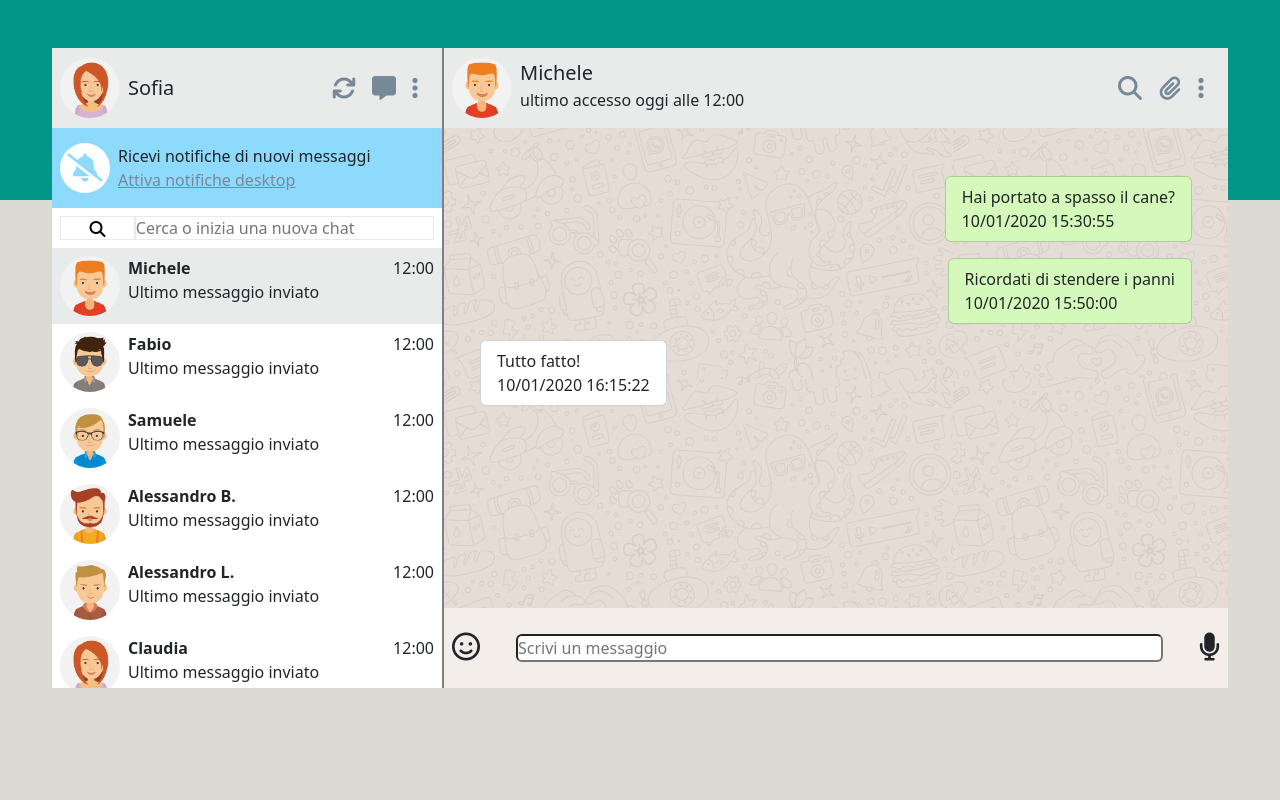
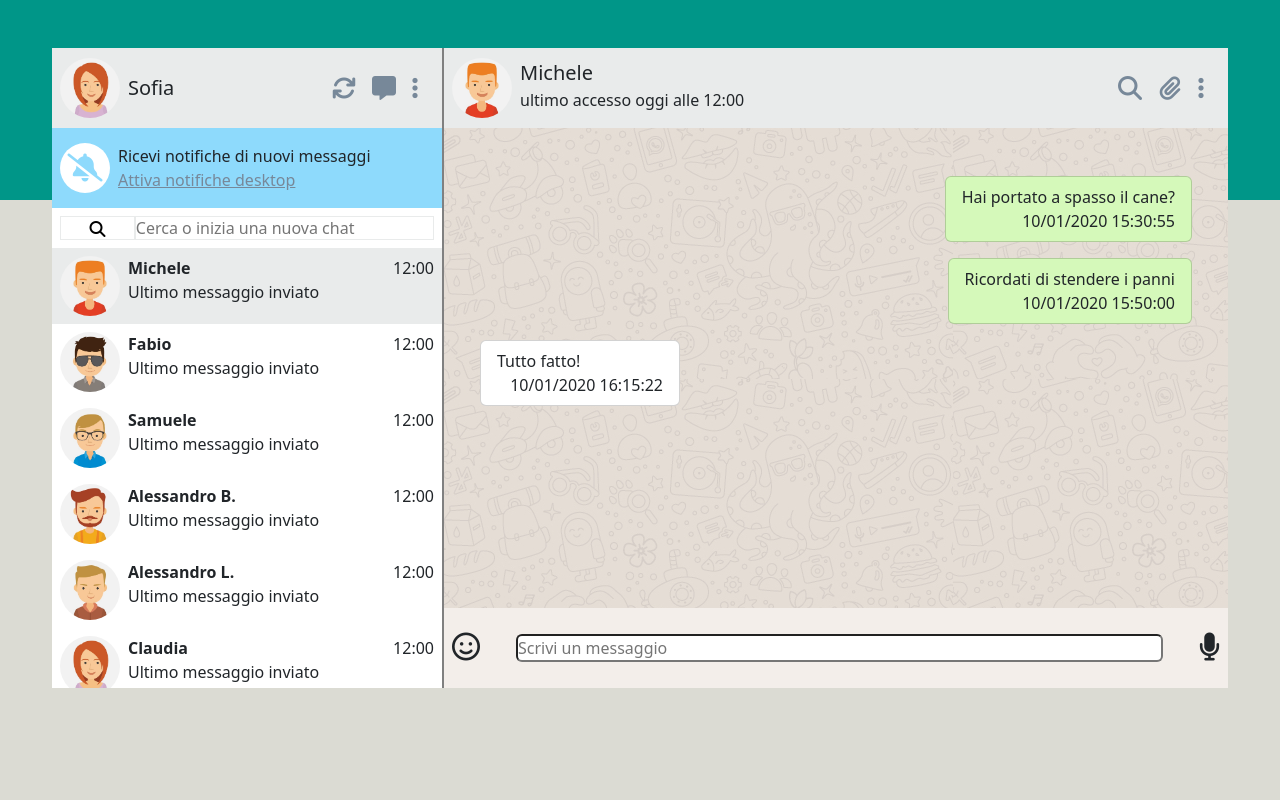
Before and after one commit to MaTtiaa01/vue-boolzapp, a plain HTML site: page milestone5-bonus/index.html in a window 1280 px wide. Drawn offline with nearby package versions, Linux system fonts and the light colour scheme.

Commit message:
fix message width

```diff
--- a/milestone5-bonus/assets/css/style.css
+++ b/milestone5-bonus/assets/css/style.css
@@ -48,6 +48,8 @@ a{
 
 .sent, .received{
     padding: 0.5rem 1rem;
+    max-width: 300px;
+    min-width: 200px;
 }
 .sent{
     align-self: flex-end;
--- a/milestone5-bonus/index.html
+++ b/milestone5-bonus/index.html
@@ -88,7 +88,7 @@
                                         </div>
                                     </span>
                                 </div>
-                                <div class="message_hour">{{message.date}}</div>
+                                <div class="message_hour align-self-end">{{message.date}}</div>
 
                             </div>
                             <div v-else class="empty">Non sono presenti messaggi in questa chat</div>
```
